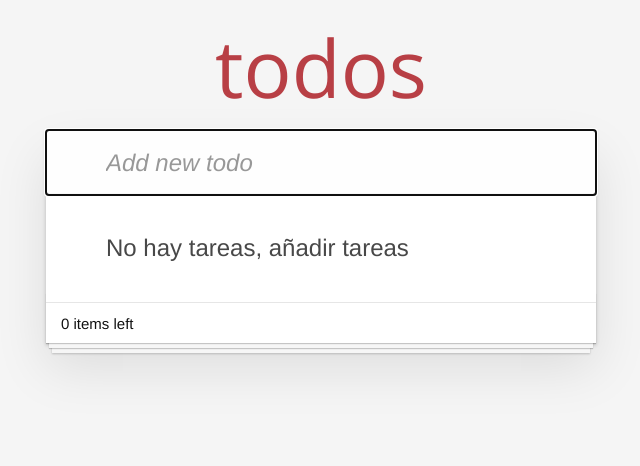
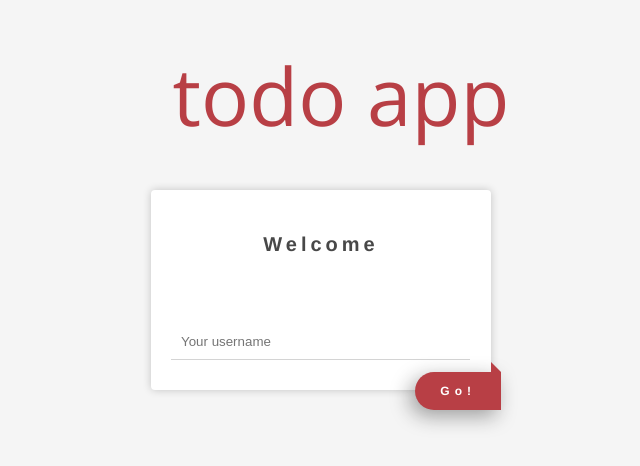
Before and after one commit to 4GeeksAcademy/andres-taborda-todo, a React (Vite) app: page / in a window 1280 px wide. Shown: the top 466 px of the page, without its empty margins (319-959 px from the left). Built offline with nearby package versions, Linux system fonts and the light colour scheme.

Commit message:
implement todo Api

```diff
--- a/src/App.jsx
+++ b/src/App.jsx
@@ -1,45 +1,86 @@
-import { useReducer } from 'react';
+import { useEffect, useReducer, useState } from 'react';
 
 
-import './App.css';
+import './styles/App.css';
 import { Footer } from './components/Footer';
 import { FormAddTodo } from './components/FormAddTodo';
 import { TodoList } from './components/TodoList';
 import { todoReducer } from './reducers/todosReducer';
+import { useFetchTodo } from './hooks/useFetchTodo';
+import { Auth } from './pages/auth/auth';
+import { Loader } from './components/Loader';
 
-const initialTodos = () => {
-  return JSON.parse(localStorage.getItem("todos")) || []
-}
+
+
+
 
 function App() {
-  const [state, dispatch] = useReducer(todoReducer,null,initialTodos)
+  const [isAuthenticated, setIsAuthenticated] = useState({ username: "", isLogin : false });
+  const [state, dispatch] = useReducer(todoReducer,[])
+  const { todos, isLoading, error, getUserTodos, saveTodo, deleteTodo, updateTodo } = useFetchTodo()
 
 
-   const handleAddTodo = (title) => {
+  const handleAddTodo = (title) => {
     dispatch({type: "add_todo", payload: { title: title }})
 
   }
 
-  const handleRemoveTodo = (id) => {
-    dispatch({type: "unblock_todo", payload: { id: id }})
-    dispatch({type: "delete_todo", payload: { id: id }})
+  const handleRemoveTodo = (todo) => {
+    dispatch({type: "unblock_todo", payload: { id: todo.id }})
+    dispatch({type: "delete_todo", payload: { id: todo.id }})
+    if (todo.isSaved) {
+      deleteTodo(todo.id)
+    }
   }
 
-  const handleSavedStorageTodo = (id) => {
-    dispatch({type: "block_todo", payload: { id: id }})
+  const handleSavedStorageTodo = (title) => {
+    saveTodo(isAuthenticated.username, title)
+    if (!error) {
+      dispatch({type: "block_todo", payload: { label: title }})
+    }
+
   }
 
   const handleDeleteStorageTodo = (id) => {
-    dispatch({type: "unblock_todo", payload: { id: id }})
+    deleteTodo(Number(id))
+    if (!error) {
+      dispatch({type: "unblock_todo", payload: { id: id }})
+    }
   }
 
-  const handleEditTodo = (title, id) => {
-    dispatch({type: "edit_todo", payload: { id: id, title: title }})
+  const handleEditTodo = (title, todo) => {
+
+    dispatch({type: "edit_todo", payload: { id: todo.id, title: title }})
+    console.log(todo.isSaved);
+
+    if (todo.isSaved) {
+      updateTodo(todo.id, title)
+    }
+
   }
 
+  useEffect(() => {
+    const user = JSON.parse(localStorage.getItem("user"))
+
+    if (user) {
+
+      setIsAuthenticated(() => {
+        getUserTodos(user)
+        return {username: user, isLogin: true}
+      })
+
+    }
+  }, [isAuthenticated.isLogin]);
+
+  useEffect(() => {
+    if (todos.length > 0) {
+      dispatch({type: "update_todos", payload:{todos: todos}})
+    }
+  }, [todos]);
 
   return (
-    <section className='todoapp'>
+    isAuthenticated.isLogin
+  ? <section className='todoapp'>
       <header className='header'>
         <h1>todos</h1>
         <FormAddTodo createTodo={handleAddTodo}/>
@@ -53,10 +94,18 @@ function App() {
             unLockTodo={handleDeleteStorageTodo}
             editTodo={handleEditTodo}
           />
-        : <p>No hay tareas, añadir tareas</p>
+        : (
+            <>
+              <p>No hay tareas, añadir tareas</p>
+              {isLoading && <Loader/>}
+            </>
+
+          )
       }
       <Footer todoItems={state.length}/>
+      {error && <p>{error}</p> }
     </section>
+  : <Auth login={setIsAuthenticated}/>
   )
 }
 
--- /dev/null
+++ b/src/components/Loader.jsx
@@ -0,0 +1,7 @@
+import  '../styles/Loader.css'
+
+export const Loader = () => {
+  return (
+    <div className='loader'></div>
+  )
+}
--- a/src/components/Todo.jsx
+++ b/src/components/Todo.jsx
@@ -1,27 +1,29 @@
 import PropTypes from 'prop-types';
 import { useState } from 'react';
 
-export const Todo = ({ id, title, isSaved, removeTodos, lockTodo, unLockTodo, editTodo}) => {
-  const [isEditing, setisEditing] = useState(false);
-  const [inputValue, setInputValue] = useState(title)
+export const Todo = ({ todo, removeTodos, lockTodo, unLockTodo, editTodo}) => {
+  const { label, id, isSaved } = todo
+  const [isEditing, setIsEditing] = useState(false);
+  const [inputValue, setInputValue] = useState(label)
 
   const handleEdit = () => {
-    setisEditing(true)
+    setIsEditing(true)
   }
 
   const handleSubmit = (event) => {
-    event.target.value
-    editTodo(inputValue, id)
-    setisEditing(false)
+    event.preventDefault()
+    editTodo(inputValue, todo)
+    setIsEditing(false)
   }
 
   return (
     <div>
       {
+
         !isEditing
         ? <>
-            <label>{title}</label>
-            <button type="button" onClick={!isSaved ? () => lockTodo(id) : () => unLockTodo(id) } className="block">
+            <label>{label}</label>
+            <button type="button" onClick={!isSaved ? () => lockTodo(label) : () => unLockTodo(id) } className="block">
               {
                 !isSaved ? <i className="fas fa-lock-open m-2"></i> : <i className="fas fa-lock"></i>
               }
@@ -29,13 +31,13 @@ export const Todo = ({ id, title, isSaved, removeTodos, lockTodo, unLockTodo, ed
             <button type="button" onClick={() => handleEdit(id)} className="edit">
               <i className="fas fa-edit"></i>
             </button>
-            <button type="button" onClick={() => removeTodos(id)} className="destroy">
+            <button type="button" onClick={() => removeTodos(todo)} className="destroy">
               <i className="fas fa-trash-alt"></i>
             </button>
           </>
         : <form onSubmit={handleSubmit}>
             <input
-              defaultValue={title}
+              defaultValue={label}
               onChange={(event) => { setInputValue(event.target.value)  }}
               autoFocus
               type="text"
@@ -49,12 +51,9 @@ export const Todo = ({ id, title, isSaved, removeTodos, lockTodo, unLockTodo, ed
 }
 
 Todo.propTypes = {
-  id: PropTypes.string,
-  title: PropTypes.string,
+  todo: PropTypes.object,
   removeTodos: PropTypes.func,
   lockTodo: PropTypes.func,
   unLockTodo: PropTypes.func,
   editTodo: PropTypes.func,
-  isSaved: PropTypes.bool
-
 }
--- /dev/null
+++ b/src/const.js
@@ -0,0 +1 @@
+export const baseUrl = 'https://playground.4geeks.com/todo'
--- /dev/null
+++ b/src/hooks/useFetchTodo.js
@@ -0,0 +1,109 @@
+import { useState } from "react";
+import { baseUrl } from "../const";
+
+
+
+export const useFetchTodo = () => {
+  const [todos, setTodos] = useState([]);
+  const [isLoading, setIsLoading] = useState(false);
+  const [error, setIsError] = useState(null);
+
+
+
+  const getUserTodos =  async ( userName ) => {
+    setIsLoading(true)
+    try {
+      const response =  await fetch(`${baseUrl}/users/${userName}`)
+      const data =  await response.json()
+
+      if (!response.ok) {
+        throw new Error(data.detail);
+      }
+      const listTodos = data.todos.map(todo => ({...todo,isSaved: true, id: String(todo.id) }))
+      setTodos(listTodos)
+    } catch (error) {
+      setIsError(error.message)
+    } finally{
+      setIsLoading(false)
+    }
+  }
+
+  const saveTodo = async ( userName, title ) => {
+    setIsLoading(true)
+    try {
+
+      const response =  await fetch(`${baseUrl}/todos/${userName}`, {
+        method: 'POST',
+        body:JSON.stringify({
+          "label": title,
+          "is_done": false
+        }),
+        headers: {
+          "Content-Type": "application/json",
+        }
+      })
+      const data =  await response.json()
+
+      if (!response.ok) {
+        throw new Error(data.detail);
+      }
+
+      setTodos(prev => [...prev, {...data, id: String(data.id), isSaved: true}])
+    } catch (error) {
+      setIsError(error.message)
+    } finally{
+      setIsLoading(false)
+    }
+  }
+
+  const deleteTodo = async ( todoId ) => {
+    setIsLoading(true)
+
+    try {
+      const response =  await fetch(`${baseUrl}/todos/${todoId}`, {
+        method: 'DELETE'
+      })
+
+      if (!response.ok) {
+        const data =  await response.json()
+        throw new Error(data.detail);
+      }
+
+    } catch (error) {
+      console.log(error);
+
+      setIsError(error.message)
+    } finally{
+      setIsLoading(false)
+    }
+  }
+
+  const updateTodo = async ( id, newTitle ) => {
+
+    try {
+      const response =  await fetch(`${baseUrl}/todos/${id}`, {
+        method: 'PUT',
+        body:JSON.stringify({
+          "label": newTitle
+        }),
+        headers: {
+          "Content-Type": "application/json",
+        }
+      })
+
+      const data =  await response.json()
+
+
+      if (!response.ok) {
+        throw new Error(data.detail);
+      }
+
+    } catch (error) {
+      setIsError(error.message)
+    } finally{
+      setIsLoading(false)
+    }
+  }
+
+  return { todos, isLoading, error, getUserTodos, saveTodo, deleteTodo, updateTodo }
+}
--- /dev/null
+++ b/src/hooks/useFetchUser.js
@@ -0,0 +1,58 @@
+import { useState } from "react"
+import { baseUrl } from "../const";
+
+export const useFetchUser = () => {
+  const [userName, setUserName] = useState(null);
+  const [isLoading, setIsLoading] = useState(false);
+  const [error, setIsError] = useState(null);
+
+
+  const createUser = async ( userName ) => {
+    setIsLoading(true)
+    try {
+      const response =  await fetch(`${baseUrl}/users/${userName}`, {
+        method: 'POST',
+        headers: {
+          "Content-Type": "application/json",
+        }
+      })
+      const data =  await response.json()
+
+      if (!response.ok) {
+        throw new Error(data.detail);
+      }
+
+      setUserName(data)
+    } catch (error) {
+      setIsError(error.message)
+    } finally{
+      setIsLoading(false)
+    }
+  }
+
+  const getUsers = async ( username ) => {
+    try {
+      const response = await fetch(`${baseUrl}/users/`)
+      const data = await response.json()
+
+      if (!response.ok) {
+        throw new Error(data.detail);
+      }
+
+      const user = data.users.find(user => user.name === username)
+
+      if (!user) {
+        createUser(username)
+        return
+      }
+      setUserName(user)
+
+    } catch (error) {
+      setIsError(error.message)
+    } finally{
+      setIsLoading(false)
+    }
+  }
+
+  return { userName, isLoading, error, getUsers }
+}
--- /dev/null
+++ b/src/pages/auth/Auth.jsx
@@ -0,0 +1,46 @@
+import PropTypes from 'prop-types'
+import './../../styles/Auth.css'
+import { useEffect, useState } from 'react';
+import { useFetchUser } from '../../hooks/useFetchUser';
+
+export const Auth = ({ login }) => {
+  const [inputValue, setInputValue] = useState("");
+  const { userName, isLoading, error, getUsers } = useFetchUser()
+
+  const handleChange = (event) => {
+    setInputValue(event.target.value)
+  }
+
+  const handleClick = () => {
+    getUsers(inputValue)
+
+  }
+
+  useEffect(() => {
+    if (userName) {
+      localStorage.setItem("user", JSON.stringify(userName.name))
+      login(prev => ({...prev, username:userName, isLogin: true}))
+    }
+
+  }, [login, userName]);
+
+  return (
+    <div className="subscribe">
+      <h1>todo app</h1>
+      <p>Welcome</p>
+      <input
+        placeholder="Your username"
+        className="subscribe-input"
+        name="text"
+        type="text"
+        onChange={handleChange}
+      ></input>
+      <button className="submit-btn" onClick={handleClick}>{isLoading ? 'Loading...' : 'Go!'}</button>
+      {error && <p style={{ color: 'red' }}>{error}</p>}
+    </div>
+  )
+}
+
+Auth.propTypes = {
+  login: PropTypes.func
+}
--- a/src/reducers/todosReducer.js
+++ b/src/reducers/todosReducer.js
@@ -22,14 +22,21 @@ const updateStorage = ( listTodos ) => {
 
 
 export const todoReducer = (state, action) => {
-  console.log("copia");
 
   const listTodos = [...state]
 
   switch (action.type) {
+
+    case "update_todos":{
+
+
+      return [...action.payload.todos]
+
+    }
+
     case "add_todo":
       {
-        const wasAdded = listTodos.filter(task => task.title.toUpperCase() === action.payload.title.toUpperCase())
+        const wasAdded = listTodos.filter(task => task.label.toUpperCase() === action.payload.title.toUpperCase())
 
         if (wasAdded.length > 0) {
           showSwal("Task already exists")
@@ -37,7 +44,7 @@ export const todoReducer = (state, action) => {
         }
         const newTodo = {
           id: uuidv4(),
-          title: action.payload.title,
+          label: action.payload.title,
           isSaved: false
         }
         return [...state, newTodo]
@@ -46,12 +53,10 @@ export const todoReducer = (state, action) => {
     case "edit_todo":
       {
         if (action.payload.title.trim().length < 2) {
-          console.log("Task name is required");
-
           showSwal("Task name is required")
           return state
         }
-        const updatesTodo = listTodos.map(todo => todo.id === action.payload.id ? {...todo, title: action.payload.title}: todo)
+        const updatesTodo = listTodos.map(todo => todo.id === action.payload.id ? {...todo, label: action.payload.title}: todo)
         updateStorage(updatesTodo)
         return updatesTodo
       }
@@ -63,10 +68,10 @@ export const todoReducer = (state, action) => {
     case "block_todo":
       {
 
-        const todoToSaved = listTodos.find(todo => todo.id === action.payload.id)
+        const todoToSaved = listTodos.find(todo => todo.label === action.payload.label)
         if (todoToSaved) {
           todoToSaved.isSaved = true
-          updateStorage( listTodos )
+
           return listTodos
         }
         return state
@@ -76,7 +81,7 @@ export const todoReducer = (state, action) => {
         const todoToSaved = listTodos.find(todo => todo.id === action.payload.id)
         if (todoToSaved) {
           todoToSaved.isSaved = false
-          updateStorage( listTodos )
+
           return listTodos
         }
         return state
--- /dev/null
+++ b/src/styles/Auth.css
@@ -0,0 +1,86 @@
+
+.subscribe h1 {
+  font-family: "Open Sans", sans-serif;
+	position: absolute;
+	top: -160px;
+	width: 100%;
+	font-size: 80px;
+	font-weight: lighter;
+	text-align: center;
+	color: #b83f45;
+}
+
+.subscribe {
+
+  margin: 190px auto;
+  position: relative;
+  height: 160px;
+  width: 300px;
+  padding: 20px;
+  background-color: #FFF;
+  border-radius: 4px;
+  color: #333;
+  box-shadow: 0px 0px 8px 0px rgb(0 0 0 / 20%);
+}
+
+.subscribe:after {
+  position: absolute;
+  content: "";
+  right: -10px;
+  bottom: 18px;
+  width: 0;
+  height: 0;
+  border-left: 0px solid transparent;
+  border-right: 10px solid transparent;
+  border-bottom: 10px solid #b83f45;
+}
+
+.subscribe p {
+  text-align: center;
+  font-size: 20px;
+  font-weight: bold;
+  letter-spacing: 4px;
+  line-height: 28px;
+  padding: 0;
+}
+
+.subscribe input {
+  position: absolute;
+  bottom: 30px;
+  border: none;
+  border-bottom: 1px solid #d4d4d4;
+  padding: 10px;
+  width: 82%;
+  background: transparent;
+  transition: all .25s ease;
+}
+
+.subscribe input:focus {
+  outline: none;
+  border-bottom: 1px solid #b83f45;
+  font-family: 'Gill Sans', 'Gill Sans MT', Calibri, 'Trebuchet MS', 'sans-serif';
+}
+
+.subscribe .submit-btn {
+  position: absolute;
+  border-radius: 30px;
+  border-bottom-right-radius: 0;
+  border-top-right-radius: 0;
+  background-color: #b83f45;
+  color: #FFF;
+  padding: 12px 25px;
+  display: inline-block;
+  font-size: 12px;
+  font-weight: bold;
+  letter-spacing: 5px;
+  right: -10px;
+  bottom: -20px;
+  cursor: pointer;
+  transition: all .25s ease;
+  box-shadow: -5px 6px 20px 0px rgba(26, 26, 26, 0.4);
+}
+
+.subscribe .submit-btn:hover {
+  background-color: #953035;
+  box-shadow: -5px 6px 20px 0px rgba(88, 88, 88, 0.569);
+}
--- /dev/null
+++ b/src/styles/Loader.css
@@ -0,0 +1,10 @@
+
+.loader {
+  margin: 15px auto;
+  width: 50px;
+  aspect-ratio: 4;
+  background: radial-gradient(circle closest-side,#000 90%,#0000) 0/calc(100%/3) 100% space;
+  clip-path: inset(0 100% 0 0);
+  animation: l1 1s steps(4) infinite;
+}
+@keyframes l1 {to{clip-path: inset(0 -34% 0 0)}}
```
Also changed, not shown: src/components/TodoList.jsx (+3 -5 lines), src/styles/App.css (renamed from src/App.css).
